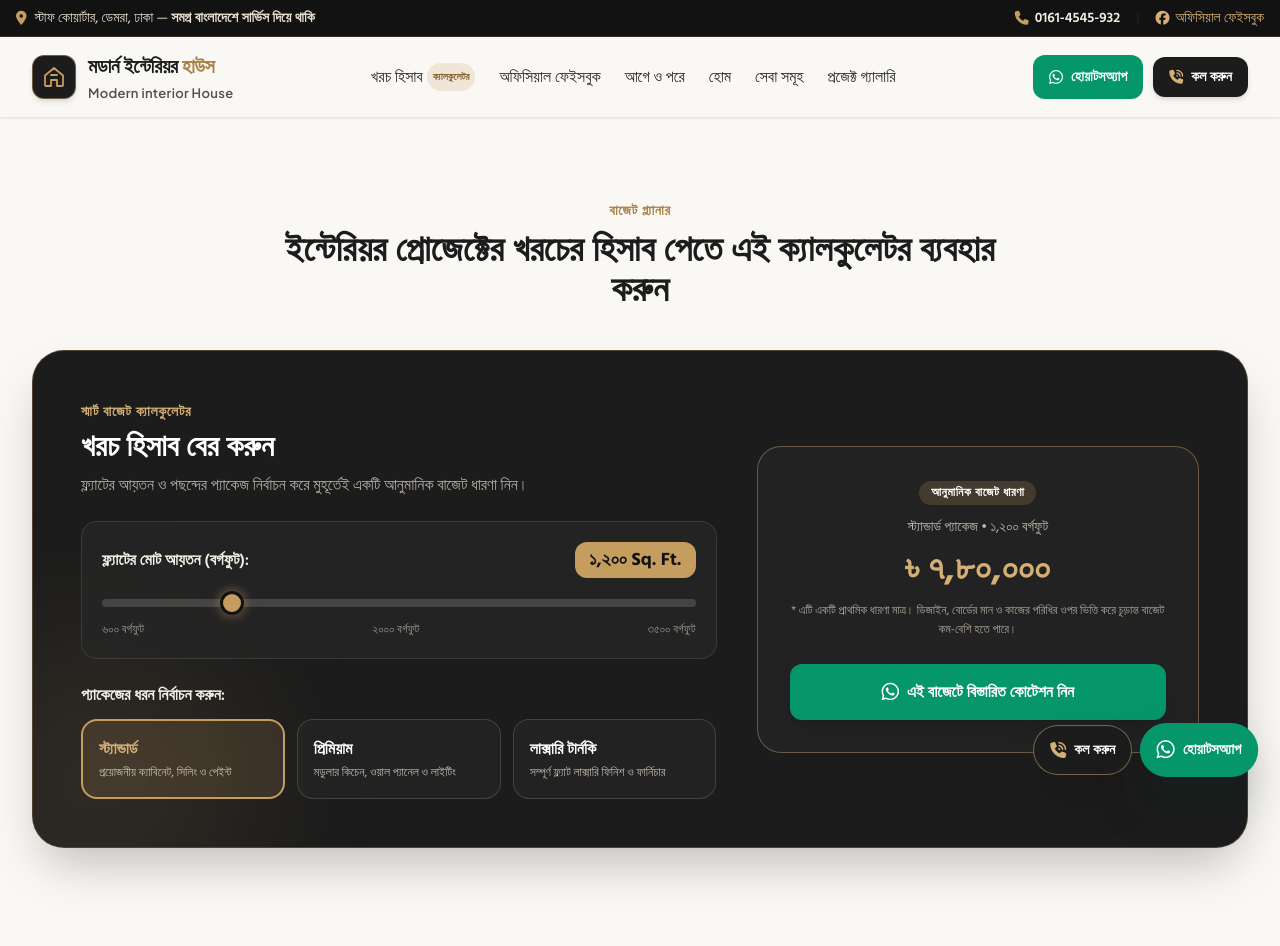
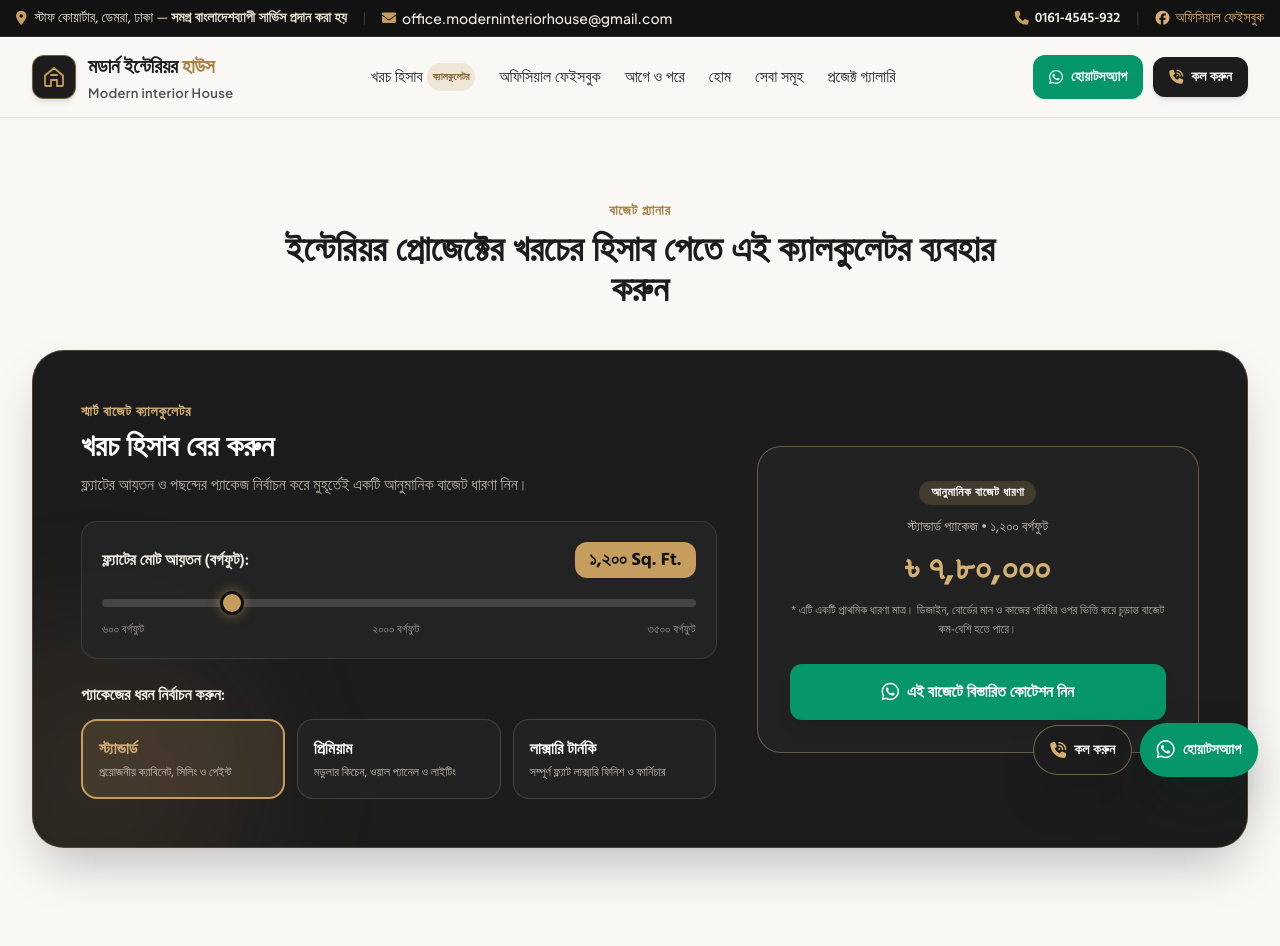
Before and after one commit to modern-interior-house/website, a plain HTML site: page index.html in a window 1280 px wide. Shown: the top 946 px of the page. Drawn offline with nearby package versions, Linux system fonts and the light colour scheme; a web font is replaced by a local one.

Commit message:
Update index.html

```diff
--- a/index.html
+++ b/index.html
@@ -161,16 +161,23 @@
     <!-- Top Announcement Bar -->
     <div class="bg-charcoal-950 text-cream-100 text-xs sm:text-sm py-2 px-4 border-b border-gold-500/20">
         <div class="max-w-7xl mx-auto flex flex-wrap justify-between items-center gap-2">
-            <div class="flex items-center gap-2 text-cream-200">
-                <i class="fa-solid fa-location-dot text-gold-500 shrink-0"></i>
-                <span>স্টাফ কোয়ার্টার, ডেমরা, ঢাকা — <strong>সমগ্র বাংলাদেশে সার্ভিস দিয়ে থাকি</strong></span>
+            <div class="flex flex-wrap items-center gap-x-4 gap-y-1 text-cream-200">
+                <div class="flex items-center gap-2">
+                    <i class="fa-solid fa-location-dot text-gold-500 shrink-0"></i>
+                    <span>স্টাফ কোয়ার্টার, ডেমরা, ঢাকা — <strong>সমগ্র বাংলাদেশব্যাপী সার্ভিস প্রদান করা হয়</strong></span>
+                </div>
+                <span class="hidden md:inline text-white/20">|</span>
+                <a href="mailto:office.moderninteriorhouse@gmail.com" class="hover:text-gold-400 transition flex items-center gap-1.5 font-english font-medium text-cream-100">
+                    <i class="fa-solid fa-envelope text-gold-500"></i>
+                    <span>office.moderninteriorhouse@gmail.com</span>
+                </a>
             </div>
             <div class="flex items-center gap-4 ml-auto">
                 <a href="tel:+8801614545932" class="hover:text-gold-400 transition flex items-center gap-1.5 font-semibold">
                     <i class="fa-solid fa-phone text-gold-500"></i>
                     <span>0161-4545-932</span>
                 </a>
-                <span class="hidden sm:inline text-charcoal-800">|</span>
+                <span class="hidden sm:inline text-white/20">|</span>
                 <a href="https://www.facebook.com/modern.interior.house" target="_blank" rel="noopener" class="hidden sm:inline-flex items-center gap-1.5 text-gold-400 hover:text-gold-300 font-medium transition">
                     <i class="fa-brands fa-facebook"></i>
                     <span>অফিসিয়াল ফেইসবুক</span>
@@ -373,13 +380,13 @@
         </div>
     </section>
 
-    <!-- সমগ্র বাংলাদেশে সার্ভিস দিয়ে থাকি -->
+    <!-- সমগ্র বাংলাদেশব্যাপী সার্ভিস প্রদান করা হয় -->
     <section class="py-20 max-w-7xl mx-auto px-4 sm:px-6 lg:px-8">
         <div class="bg-charcoal-950 text-white rounded-[2rem] p-8 sm:p-14 border border-gold-500/30 reveal">
             <div class="grid grid-cols-1 lg:grid-cols-12 gap-10 items-center">
                 <div class="lg:col-span-6 space-y-6">
                     <span class="text-gold-400 font-semibold tracking-wider uppercase text-sm">দেশব্যাপী উপস্থিতি</span>
-                    <h2 class="text-3xl sm:text-4xl font-bold text-white">সমগ্র বাংলাদেশে সার্ভিস দিয়ে থাকি</h2>
+                    <h2 class="text-3xl sm:text-4xl font-bold text-white">সমগ্র বাংলাদেশব্যাপী সার্ভিস প্রদান করা হয়</h2>
                     <p class="text-cream-200/80 text-base leading-relaxed">
                         ঢাকা, ডেমরা, উত্তরা, বনশ্রী, গুলশান ও ধানমন্ডি ছাড়াও চট্টগ্রাম, সিলেট, রাজশাহী, খুলনা, কুমিল্লাসহ সমগ্র বাংলাদেশের যেকোনো প্রান্তে আমরা সুনামের সাথে আবাসিক ও বাণিজ্যিক ইন্টেরিয়র কাজ সফলভাবে সম্পন্ন করে আসছি।
                     </p>
@@ -446,7 +453,7 @@
         </div>
     </section>
 
-    <!-- আপনার স্বপ্নের ঘরকে সাজান আধুনিক ও নান্দনিক ছোঁয়ায় (হিরো সেকশন - আগে ও পরের পার্থক্যের ঠিক পরে) -->
+    <!-- আপনার স্বপ্নের ঘরকে সাজান আধুনিক ও নান্দনিক ছোঁয়ায় -->
     <section id="home" class="relative min-h-[75vh] flex items-center overflow-hidden my-10">
         <img
             src="https://images.unsplash.com/photo-1600210492486-724fe5c67fb0?auto=format&fit=crop&w=1920&q=85"
@@ -459,7 +466,7 @@
             <div class="max-w-3xl">
                 <div class="inline-flex items-center gap-2 px-4 py-1.5 rounded-full bg-gold-500/20 border border-gold-400/40 text-gold-300 text-xs sm:text-sm font-medium mb-6 backdrop-blur-sm">
                     <span class="w-2 h-2 rounded-full bg-gold-400 animate-ping shrink-0"></span>
-                    <span>সমগ্র বাংলাদেশে সার্ভিস দিয়ে থাকি</span>
+                    <strong>সমগ্র বাংলাদেশব্যাপী সার্ভিস প্রদান করা হয়</strong>
                 </div>
 
                 <h1 class="text-3xl sm:text-5xl lg:text-6xl font-bold text-white leading-tight mb-6">
@@ -622,7 +629,7 @@
                         <div>
                             <span class="text-xs font-semibold uppercase tracking-wider text-gold-400">অফিসের ঠিকানা</span>
                             <h4 class="text-lg font-bold text-white mt-0.5">স্টাফ কোয়ার্টার, ডেমরা, ঢাকা</h4>
-                            <p class="text-xs sm:text-sm text-cream-200/75 mt-1">সমগ্র বাংলাদেশে আমাদের সার্ভিস উপলব্ধ।</p>
+                            <p class="text-xs sm:text-sm text-cream-200/75 mt-1"><strong>সমগ্র বাংলাদেশব্যাপী সার্ভিস প্রদান করা হয়</strong></p>
                         </div>
                     </div>
                 </div>
@@ -718,7 +725,7 @@
                         </div>
                     </div>
                     <p class="text-sm leading-relaxed max-w-md text-cream-200/75 mb-5">
-                        আধুনিক স্থাপত্যশৈলী ও নান্দনিক ডিজাইনের মাধ্যমে আমরা আপনার আবাসিক ও বাণিজ্যিক স্থানকে করে তুলি অনন্য। সমগ্র বাংলাদেশে আমরা সার্ভিস প্রদান করে থাকি।
+                        আধুনিক স্থাপত্যশৈলী ও নান্দনিক ডিজাইনের মাধ্যমে আমরা আপনার আবাসিক ও বাণিজ্যিক স্থানকে করে তুলি অনন্য। সমগ্র বাংলাদেশব্যাপী আমরা সার্ভিস প্রদান করে থাকি।
                     </p>
                     <div class="flex flex-wrap items-center gap-3">
                         <a href="https://www.facebook.com/modern.interior.house" target="_blank" rel="noopener" class="inline-flex items-center gap-2 px-4 py-2.5 rounded-xl bg-[#1877F2] hover:bg-blue-600 text-white text-sm font-semibold transition shadow">
@@ -748,13 +755,14 @@
                     <h4 class="text-white font-bold text-base mb-4">যোগাযোগ</h4>
                     <p class="text-sm text-cream-200/85 mb-2">স্টাফ কোয়ার্টার, ডেমরা, ঢাকা</p>
                     <p class="text-sm text-cream-200/85 mb-2">ফোন: <a href="tel:+8801614545932" class="text-gold-400 font-semibold">0161-4545-932</a></p>
-                    <p class="text-xs text-gold-400 font-medium">সমগ্র বাংলাদেশে সার্ভিস দিয়ে থাকি</p>
+                    <p class="text-sm text-cream-200/85 mb-2 font-english">ইমেইল: <a href="mailto:office.moderninteriorhouse@gmail.com" class="text-gold-400 hover:underline">office.moderninteriorhouse@gmail.com</a></p>
+                    <p class="text-xs text-gold-400 font-medium"><strong>সমগ্র বাংলাদেশব্যাপী সার্ভিস প্রদান করা হয়</strong></p>
                 </div>
             </div>
 
             <div class="pt-8 flex flex-col sm:flex-row justify-between items-center gap-4 text-xs text-cream-200/65">
-                <p>© ২০২৬ মডার্ন ইন্টেরিয়র হাউস (<span class="font-english" style="text-transform: none;">Modern interior House</span>)। সর্বস্বত্ব সংরক্ষিত।</p>
-                <p>সমগ্র বাংলাদেশব্যাপী সার্ভিস উপলব্ধ</p>
+                <p>© ২০১৫ মডার্ন ইন্টেরিয়র হাউস (<span class="font-english" style="text-transform: none;">Modern interior House</span>)। সর্বস্বত্ব সংরক্ষিত।</p>
+                <p><strong>সমগ্র বাংলাদেশব্যাপী সার্ভিস প্রদান করা হয়</strong></p>
             </div>
         </div>
     </footer>
```
